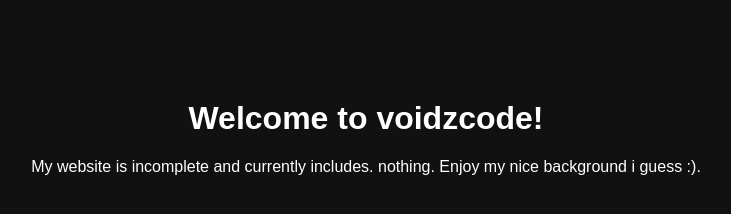
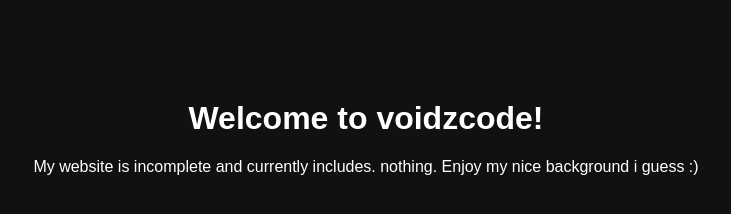
Before and after one commit to voidzcode/voidzcode.github.io, a plain HTML site: page index.html in a window 1280 px wide. Shown: the full height of the page, 274-1005 px from the left. Drawn offline with Linux system fonts and the light colour scheme.

Commit message:
Fix formatting of paragraph in index.html

```diff
--- a/index.html
+++ b/index.html
@@ -5,6 +5,6 @@
 </head>
 <body style="background:#111;color:white;font-family:sans-serif;text-align:center;margin-top:100px;">
     <h1>Welcome to voidzcode!</h1>
-    <p>My website is incomplete and currently includes. nothing. Enjoy my nice background i guess :).</p>
+    <p>My website is incomplete and currently includes. nothing. Enjoy my nice background i guess :)</p>
 </body>
 </html>
```
